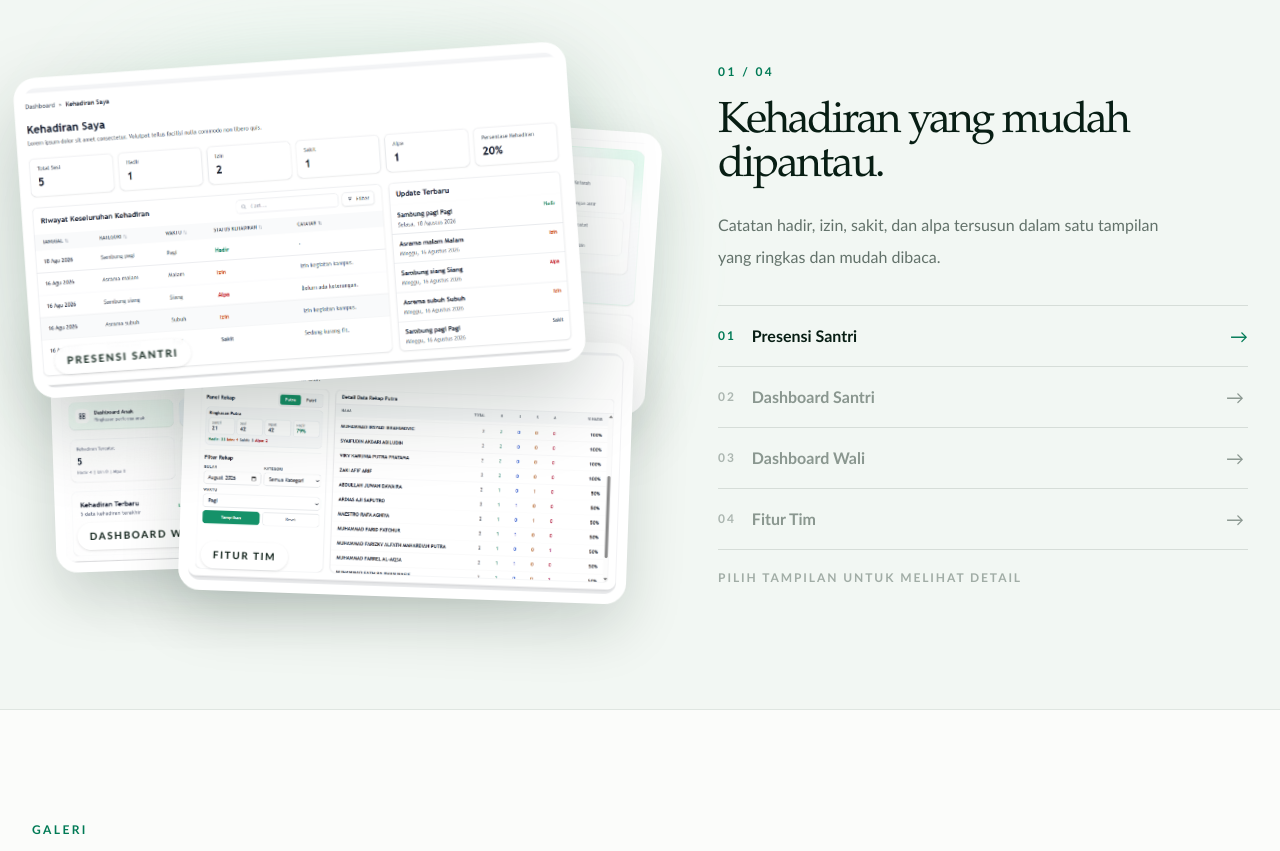
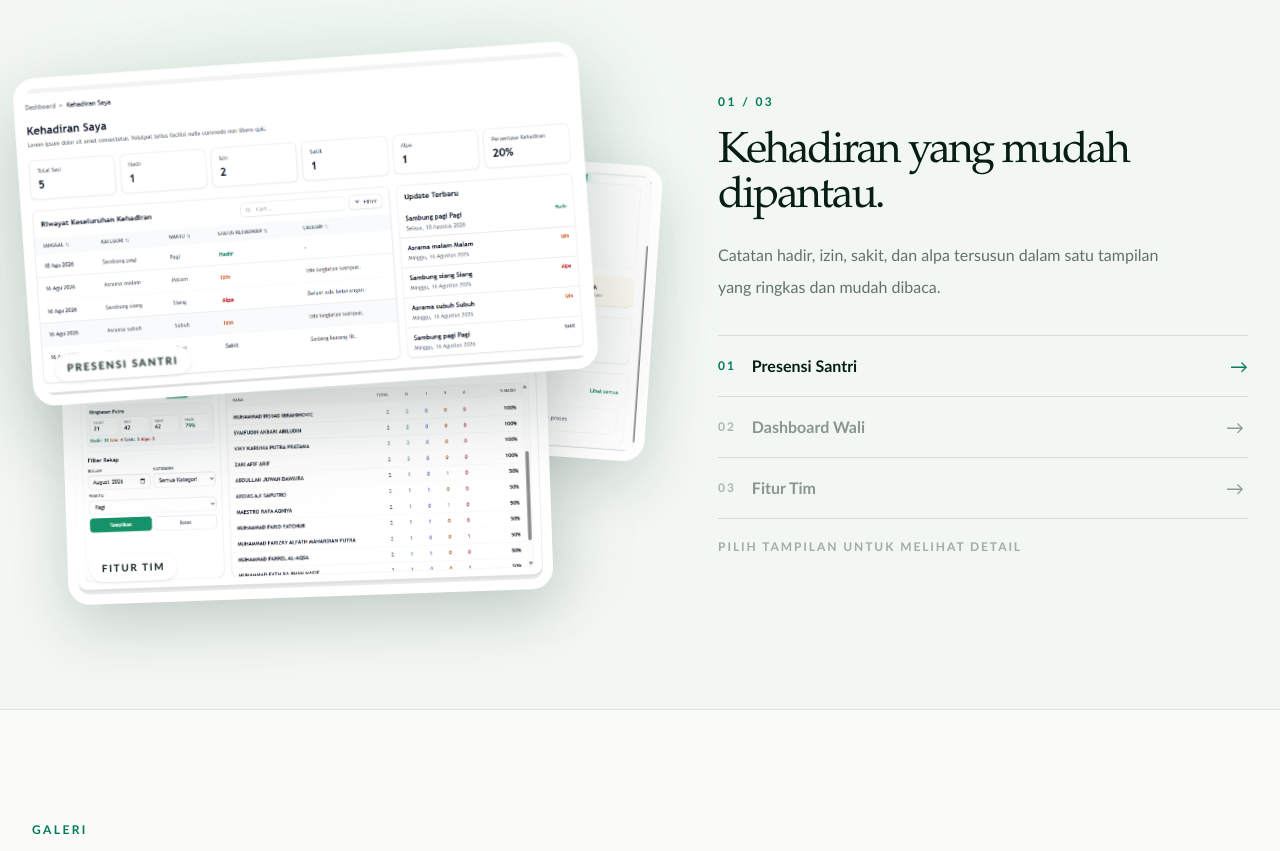
Before and after one commit to ppmkh2sby/FrontEnd_KH2-Management-System, a React (Vite) app: page / in a window 1280 px wide. Shown: the part 1759-2610 px from the top of the page. Built offline with nearby package versions, Linux system fonts and the light colour scheme; no server answers.

Commit message:
feat: remove santri dashboard from landing showcase

```diff
--- a/src/pages/landing/LandingPage.tsx
+++ b/src/pages/landing/LandingPage.tsx
@@ -14,14 +14,6 @@ const featureShowcase = [
   },
   {
     number: "02",
-    label: "Dashboard Santri",
-    title: "Satu ringkasan untuk perkembangan santri.",
-    description: "Kehadiran, kafarah, progress keilmuan, dan aktivitas santri dirangkum dalam dashboard yang informatif.",
-    image: "/assets/images/landing/fitur/Dashboard%20Santri.png",
-    alt: "Tampilan dashboard santri KH2",
-  },
-  {
-    number: "03",
     label: "Dashboard Wali",
     title: "Perkembangan anak dalam satu pandangan.",
     description: "Akun wali terhubung langsung dengan data anak untuk memantau kehadiran, progress keilmuan, dan aktivitas harian.",
@@ -29,7 +21,7 @@ const featureShowcase = [
     alt: "Tampilan dashboard wali KH2",
   },
   {
-    number: "04",
+    number: "03",
     label: "Fitur Tim",
     title: "Rekap tim yang siap digunakan.",
     description: "Pantau rekap presensi tim dengan filter yang jelas untuk membantu pengurus mengambil keputusan lebih cepat.",
@@ -39,10 +31,9 @@ const featureShowcase = [
 ] as const;
 
 const featureImagePositions = [
-  "left-0 top-3 w-[86%] -rotate-[4deg]",
-  "right-0 top-16 w-[78%] rotate-[4deg]",
-  "left-5 bottom-8 w-[76%] -rotate-[2deg]",
-  "right-6 bottom-0 w-[72%] rotate-[2deg]",
+  "left-0 top-3 w-[88%] -rotate-[4deg]",
+  "right-0 top-24 w-[82%] rotate-[4deg]",
+  "left-8 bottom-0 w-[78%] -rotate-[2deg]",
 ] as const;
 
 const aboutPillars = [
```
